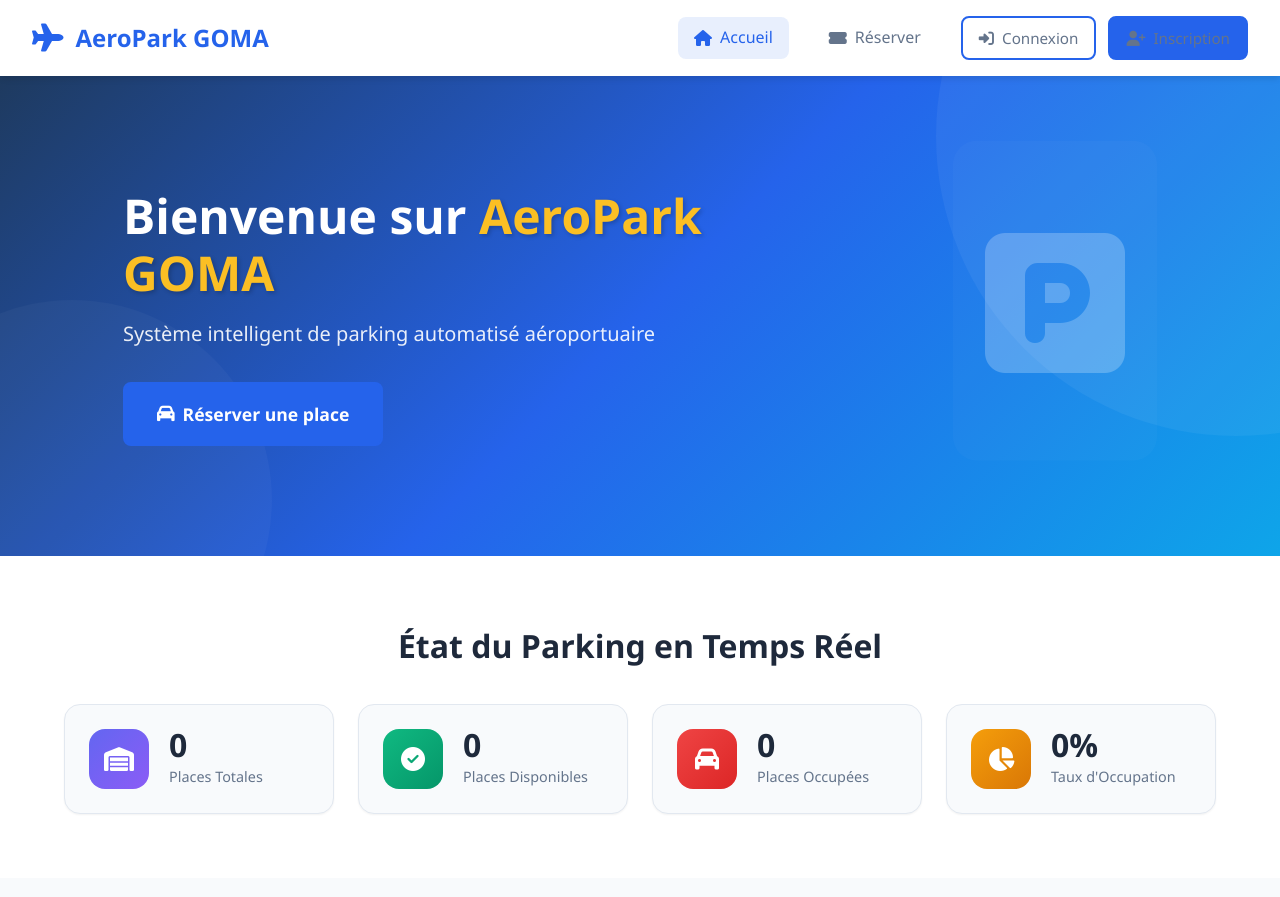
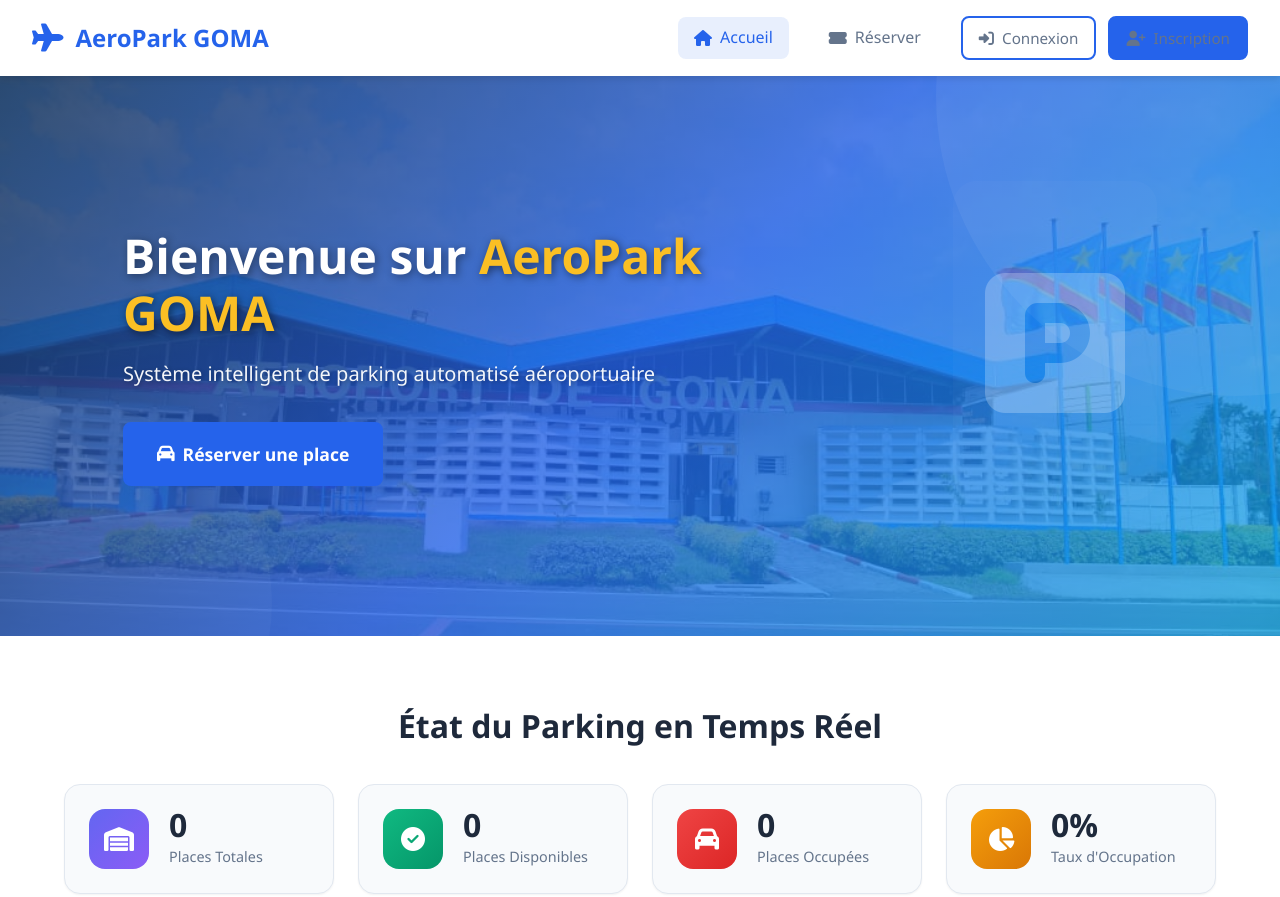
Before and after one commit to AbraImani/Aero-Park-Smart-System, a plain HTML site: page index.html in a window 1280 px wide. Shown: the top 897 px of the page. Drawn offline with Linux system fonts and the light colour scheme.

Commit message:
mise en jour de contenu

```diff
--- a/css/style.css
+++ b/css/style.css
@@ -228,7 +228,11 @@ img {
    Hero Section
    ======================================== */
 .hero {
-    background: linear-gradient(135deg, #1e3a5f 0%, #2563eb 50%, #0ea5e9 100%);
+    background: linear-gradient(135deg, rgba(30, 58, 95, 0.85) 0%, rgba(37, 99, 235, 0.8) 50%, rgba(14, 165, 233, 0.75) 100%),
+                url('../images/aeroport_goma.jpg');
+    background-size: cover;
+    background-position: center;
+    background-attachment: fixed;
     color: white;
     padding: 5rem 2rem;
     display: flex;
@@ -236,7 +240,7 @@ img {
     justify-content: space-around;
     flex-wrap: wrap;
     gap: 3rem;
-    min-height: 60vh;
+    min-height: 70vh;
     position: relative;
     overflow: hidden;
 }
@@ -274,17 +278,19 @@ img {
     font-weight: 800;
     margin-bottom: 1rem;
     line-height: 1.2;
+    text-shadow: 2px 2px 8px rgba(0, 0, 0, 0.4);
 }
 
 .hero-content .highlight {
     color: #fbbf24;
-    text-shadow: 2px 2px 4px rgba(0,0,0,0.2);
+    text-shadow: 2px 2px 8px rgba(0, 0, 0, 0.5);
 }
 
 .hero-content p {
     font-size: 1.25rem;
-    opacity: 0.9;
+    opacity: 0.95;
     margin-bottom: 2rem;
+    text-shadow: 1px 1px 4px rgba(0, 0, 0, 0.3);
 }
 
 .hero-illustration {
```
Also changed, not shown: images/aeroport_goma.jpg (renamed from aeroport_goma.jpg).
